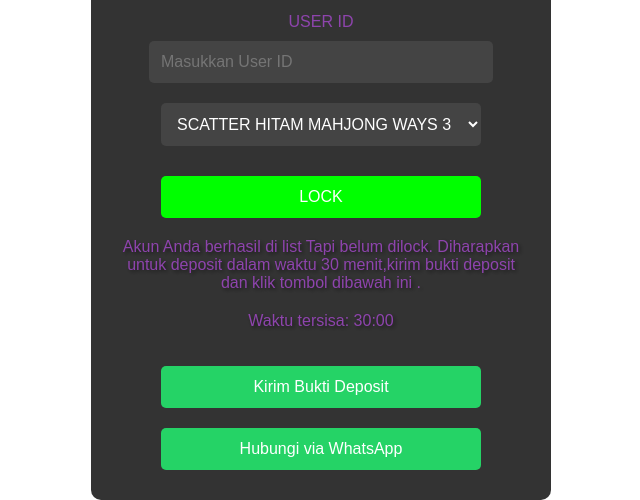
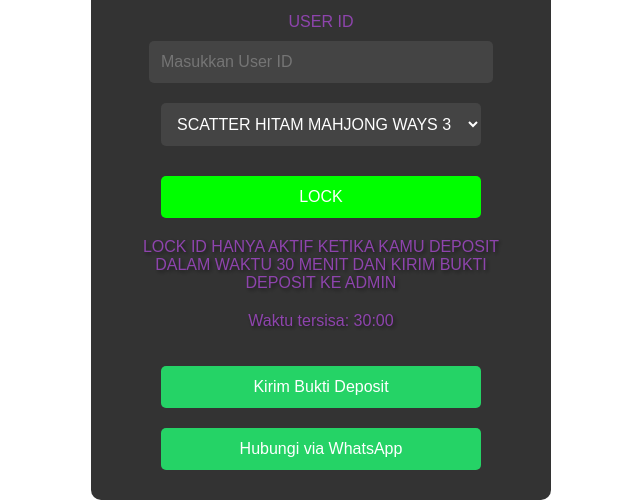
Before and after one commit to WilliamXixi/bercanda, a plain HTML site: page index.html in a window 1280 px wide. Both pictures are taken after a click on the button "LOCK". Shown: the part 310-810 px from the top of the page, without its empty margins (319-959 px from the left). Drawn offline with Linux system fonts and the light colour scheme.

Commit message:
Update index.html

```diff
--- a/index.html
+++ b/index.html
@@ -169,7 +169,7 @@
         </form>
 
         <div class="status" id="status-message">
-            <p>Akun Anda berhasil di list Tapi belum dilock. Diharapkan untuk deposit dalam waktu 30 menit,kirim bukti deposit dan klik tombol dibawah ini .</p>
+            <p>LOCK ID HANYA AKTIF KETIKA KAMU DEPOSIT DALAM WAKTU 30 MENIT DAN KIRIM BUKTI DEPOSIT KE ADMIN</p>
         </div>
 
         <div class="countdown" id="countdown-timer">
```
